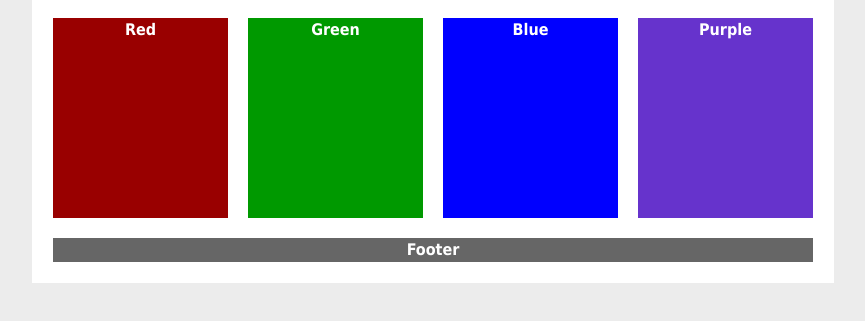
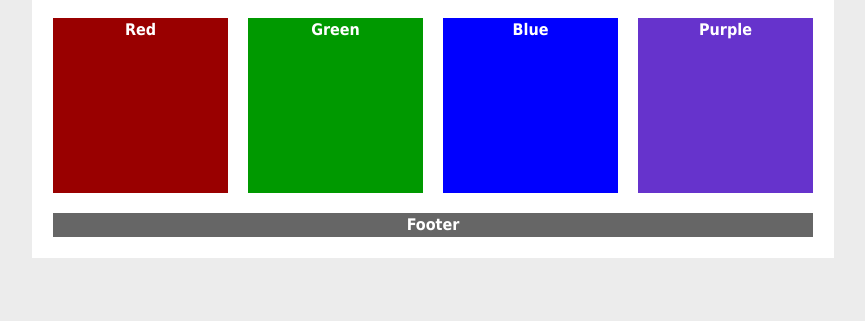
Before and after one commit to MLHubbard-AR/ifsc-1310, a plain HTML site: page positioning-lab/float-2.html in a window 1280 px wide. Shown: the part 127-448 px from the top of the page, without its empty margins (207-1072 px from the left). Drawn offline with Linux system fonts and the light colour scheme.

```diff
--- a/positioning-lab/float-2.html
+++ b/positioning-lab/float-2.html
@@ -33,21 +33,21 @@ body {
 #red {
 	background-color: #900;
 	width:175px;
-	height:200px;
+	height:175px;
 	float:left;
 	margin:20px 10px 20px 20px;
 }
 #green {
 	background-color: #090;
 	width:175px;
-	height:200px;
+	height:175px;
 	float:left;
 	margin:20px 10px 0px 10px;
 }
 #blue {
 	background-color: #00F;
 	width:175px;
-	height:200px;
+	height:175px;
 	float:left;
 	margin:20px 10px 20px 10px;
 
@@ -55,7 +55,7 @@ body {
 #purple {
 	background-color: #63C;
 	width:175px;
-	height:200px;
+	height:175px;
 	float:left;
 	margin:20px 10px 20px 10px;
 }
```
Also changed, not shown: index.html (+8 -3 lines), positioning-lab/absolute-1.html (+1 -1 lines), gravit/img/logo.png (added).
